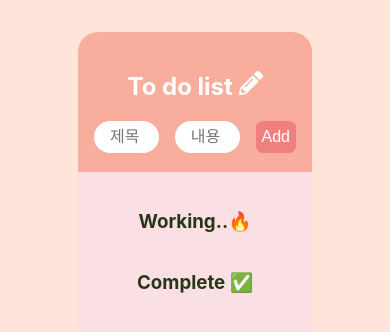
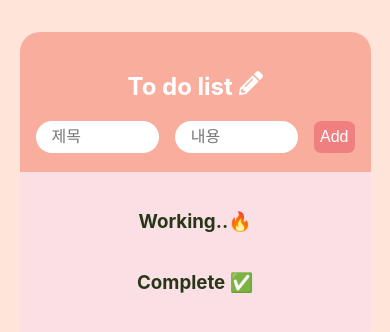
Before and after one commit to Yujin-Jeong-dev/todoLists, a React (Create React App) app: page / in a window 390 px wide. Shown: the top 332 px of the page. Built offline with nearby package versions, Linux system fonts and the light colour scheme.

Commit message:
반응형 웹 수정

```diff
--- a/src/components/AddTodo/AddTodo.module.css
+++ b/src/components/AddTodo/AddTodo.module.css
@@ -38,7 +38,9 @@ button:hover {
 }
 
 @media screen and (max-width:768px) {
-    input {
-        width: 100%;
+
+    input,
+    .header {
+        width: 90%;
     }
 }
--- a/src/components/TodoList/TodoList.module.css
+++ b/src/components/TodoList/TodoList.module.css
@@ -19,3 +19,9 @@
 .title {
     color: #283618;
 }
+
+@media screen and (max-width:576px) {
+    .lists {
+        width: 90%;
+    }
+}
```
